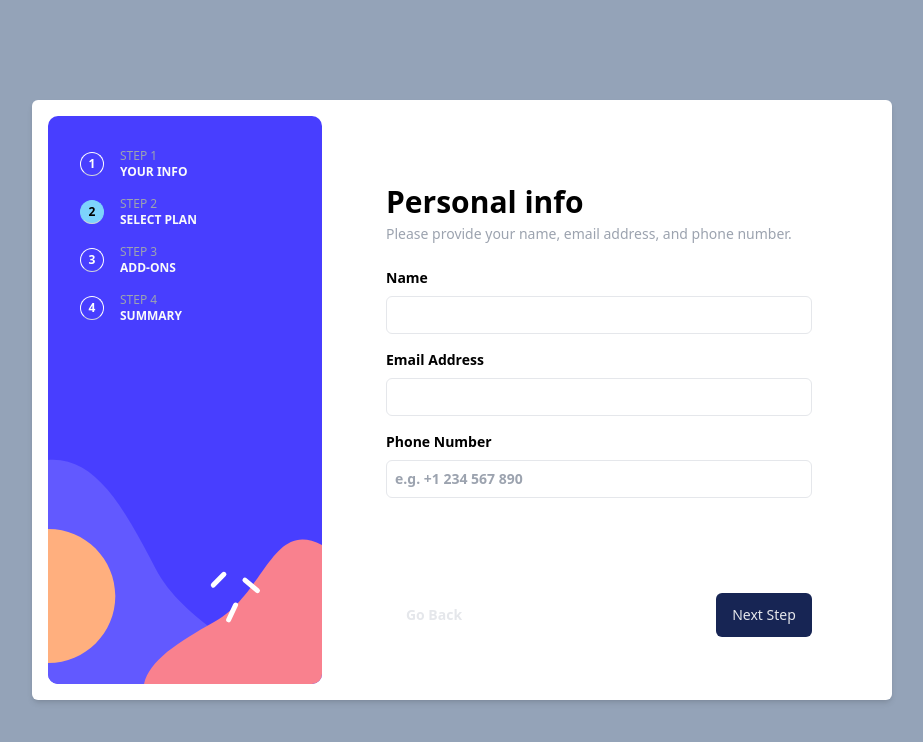
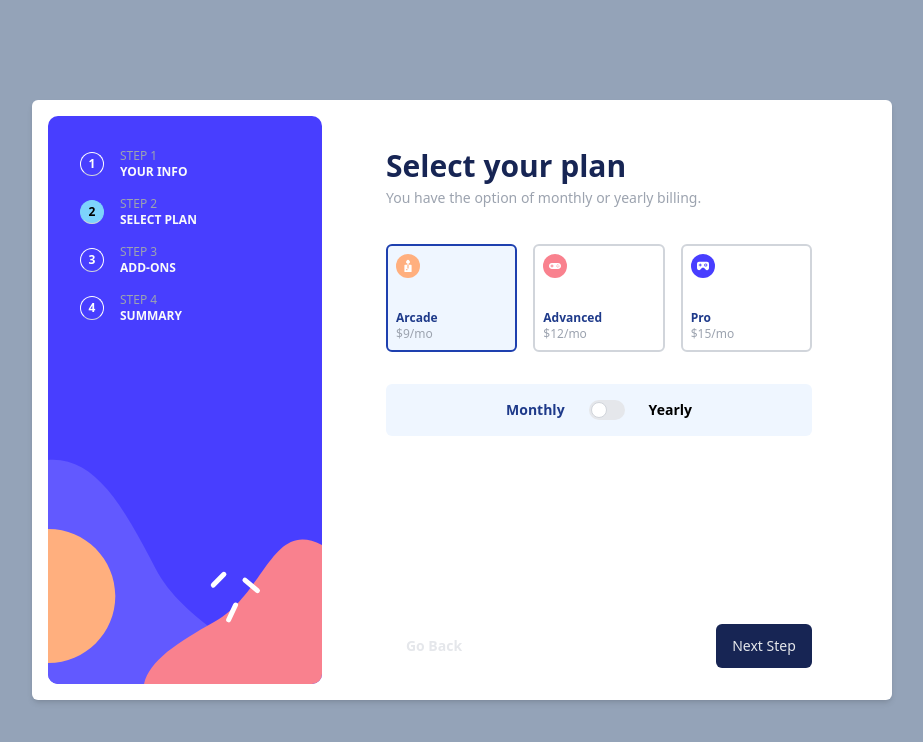
Before and after one commit to PaulV13/multi-step-form-app, a React (Vite) app: page / in a window 1280 px wide. Both pictures are taken after a click on the button "Next Step". Shown: the top 742 px of the page, without its empty margins (178-1101 px from the left). Built offline with nearby package versions, Linux system fonts and the light colour scheme.

Commit message:
Add select plan step

```diff
--- a/src/App.tsx
+++ b/src/App.tsx
@@ -1,7 +1,11 @@
 import { useState } from "react";
-import Sidebar from "./components/Sidebar";
-import PersonalInfo from "./components/PersonalInfo";
-import { usePersonalInfo } from "./store";
+import { usePersonalInfo } from "./stores/storePersonalInfo";
+import { useSelectPlan } from "./stores/storeSelectPlan";
+
+import Sidebar from "./components/Sidebar/Sidebar";
+import PersonalInfo from "./components/PersonalInfo/PersonalInfo";
+import SelectPlan from "./components/SelectPlan/SelectPlan";
+
 import "./index.css";
 
 type SidebarOptionType = {
@@ -10,14 +14,29 @@ type SidebarOptionType = {
   option: string;
 };
 
+function showStep(step: number) {
+  switch (step) {
+    case 1:
+      return <PersonalInfo />;
+    case 2:
+      return <SelectPlan />;
+    case 3:
+      return <h1>Add-ons</h1>;
+    case 4:
+      return <h1>Summary</h1>;
+    case 5:
+      return <h1>5555</h1>;
+    default:
+      return <PersonalInfo />;
+  }
+}
+
 function App() {
   const name = usePersonalInfo((state) => state.name);
   const email = usePersonalInfo((state) => state.email);
   const phone = usePersonalInfo((state) => state.phone);
-
-  console.log("Name: ", name);
-  console.log("Email", email);
-  console.log("Phone", phone);
+  const plan = useSelectPlan((state) => state.selectedPlan);
+  const billingPlan = useSelectPlan((state) => state.billingPlan);
 
   const steps: SidebarOptionType[] = [
     { number: 1, title: "STEP 1", option: "YOUR INFO" },
@@ -42,14 +61,22 @@ function App() {
   const handleConfirm = () => {
     console.log("Confirmed");
     // TODO: Show data in a modal and reset the forms
+    console.log("Name: ", name);
+    console.log("Email: ", email);
+    console.log("Phone: ", phone);
+    console.log("Plan: ", plan);
+    console.log("Billing plan: ", billingPlan);
   };
 
   return (
     <div className="w-screen h-screen flex justify-center items-center bg-slate-400">
       <section className="flex w-[860px] p-4 rounded-md bg-white shadow-md">
         <Sidebar selectedStepOption={selectedStepOption} steps={steps} />
-        <div className="flex flex-1 flex-col justify-around items-center p-4">
-          <PersonalInfo />
+        <div className="flex flex-1 flex-col justify-between p-4">
+          <div className="w-full px-12 py-4">
+            {showStep(selectedStepOption)}
+          </div>
+
           <div className="flex w-full justify-between px-12">
             <button
               className={`w-24 px-4 py-3 font-bold text-gray-200 hover:text-blue-800 text-sm ${
--- a/src/components/PersonalInfo.tsx
+++ b/src/components/PersonalInfo/PersonalInfo.tsx
@@ -1,4 +1,4 @@
-import { usePersonalInfo } from "../store";
+import { usePersonalInfo } from "../../stores/storePersonalInfo";
 
 function PersonalInfo() {
   const updateName = usePersonalInfo((state) => state.updateName);
@@ -6,7 +6,7 @@ function PersonalInfo() {
   const updatePhone = usePersonalInfo((state) => state.updatePhone);
 
   return (
-    <div className="w-full px-12 py-4">
+    <>
       <div className="mb-6">
         <h2 className="text-3xl font-bold my-1">Personal info</h2>
         <p className="text-gray-400 text-sm my-1">
@@ -49,7 +49,7 @@ function PersonalInfo() {
           placeholder="e.g. +1 234 567 890"
         />
       </form>
-    </div>
+    </>
   );
 }
 
--- /dev/null
+++ b/src/components/SelectPlan/CardPlan.tsx
@@ -0,0 +1,41 @@
+import { CardPlanType, useSelectPlan } from "../../stores/storeSelectPlan";
+
+function CardPlan({ id, title, price, logo, monthFree }: CardPlanType) {
+  const plan = {
+    id,
+    title,
+    price,
+    logo,
+    monthFree,
+  };
+  const setSelectedPlan = useSelectPlan((state) => state.setSelectedPlan);
+  const selectedPlan = useSelectPlan((state) => state.selectedPlan);
+  const billing = useSelectPlan((state) => state.billingPlan);
+
+  return (
+    <div
+      onClick={() => setSelectedPlan(plan)}
+      className={`flex flex-col flex-1 gap-8 justify-between ${
+        selectedPlan.id == id
+          ? "bg-blue-50 border-blue-800"
+          : "bg-transparent border-gray-300"
+      } p-2 border-2 rounded-md`}
+    >
+      <div>
+        <img width={24} height={24} src={logo} />
+      </div>
+
+      <div>
+        <h2 className="text-xs text-blue-900 font-bold">{title}</h2>
+        <p className="text-xs text-gray-400">
+          ${billing === "Monthly" ? price + "/mo" : price * 10 + "/yr"}
+        </p>
+        {billing === "Yearly" && (
+          <p className="text-[10px] font-bold text-blue-800">2 months free</p>
+        )}
+      </div>
+    </div>
+  );
+}
+
+export default CardPlan;
--- /dev/null
+++ b/src/components/SelectPlan/SelectPlan.tsx
@@ -0,0 +1,54 @@
+import CardPlan from "./CardPlan";
+import ToggleBilling from "./ToggleBilling";
+import { useSelectPlan } from "../../stores/storeSelectPlan";
+
+function SelectPlan() {
+  const plans = useSelectPlan((state) => state.plans);
+  const selectedPlan = useSelectPlan((state) => state.selectedPlan);
+  const setSelectedPlan = useSelectPlan((state) => state.setSelectedPlan);
+  const billing = useSelectPlan((state) => state.billingPlan);
+  const setBilling = useSelectPlan((state) => state.setBillingPlan);
+
+  const handleBilling = (checked: boolean) => {
+    if (checked) {
+      setBilling("Yearly");
+      const newPlan = {
+        ...selectedPlan,
+        price: selectedPlan.price * 10,
+        monthFree: 2,
+      };
+      setSelectedPlan(newPlan);
+    } else {
+      setBilling("Monthly");
+    }
+  };
+
+  return (
+    <>
+      <section className="flex flex-col gap-8">
+        <div>
+          <h2 className="font-bold text-blue-950 text-3xl">Select your plan</h2>
+          <p className="text-gray-400 text-sm my-1">
+            You have the option of monthly or yearly billing.
+          </p>
+        </div>
+
+        <section className="flex justify-between gap-4">
+          {plans.map((plan) => (
+            <CardPlan
+              key={plan.id}
+              id={plan.id}
+              title={plan.title}
+              price={plan.price}
+              logo={plan.logo}
+              monthFree={plan.monthFree}
+            />
+          ))}
+        </section>
+        <ToggleBilling setBilling={handleBilling} billing={billing} />
+      </section>
+    </>
+  );
+}
+
+export default SelectPlan;
--- /dev/null
+++ b/src/components/SelectPlan/ToggleBilling.tsx
@@ -0,0 +1,42 @@
+type ToggleBillingProps = {
+  billing: string;
+  setBilling: (checked: boolean) => void;
+};
+
+function ToggleBilling({ setBilling, billing }: ToggleBillingProps) {
+  const onBilling = (e: React.ChangeEvent<HTMLInputElement>) => {
+    if (e.target.checked) {
+      setBilling(true);
+    } else {
+      setBilling(false);
+    }
+  };
+
+  return (
+    <div className="flex justify-center p-4 bg-blue-50 rounded-md">
+      <label className="flex items-center justify-center cursor-pointer">
+        <span
+          className={`me-6 text-sm font-semibold
+           ${billing === "Monthly" ? "text-blue-900" : "dark:text-gray-400"}`}
+        >
+          Monthly
+        </span>
+        <input
+          onChange={(e) => onBilling(e)}
+          type="checkbox"
+          value={billing}
+          className="sr-only peer"
+        />
+        <div className="relative w-9 h-5 bg-gray-200 peer-focus:outline-none peer-focus:ring-4 peer-focus:ring-blue-300 dark:peer-focus:ring-blue-950 rounded-full peer dark:bg-gray-700 peer-checked:after:translate-x-full rtl:peer-checked:after:-translate-x-full peer-checked:after:border-white after:content-[''] after:absolute after:top-[2px] after:start-[2px] after:bg-white after:border-gray-300 after:border after:rounded-full after:h-4 after:w-4 after:transition-all dark:border-gray-600 peer-checked:bg-blue-900"></div>
+        <span
+          className={`ms-6 text-sm font-semibold
+         ${billing === "Yearly" ? "text-blue-900" : "dark:text-gray-400"}`}
+        >
+          Yearly
+        </span>
+      </label>
+    </div>
+  );
+}
+
+export default ToggleBilling;
--- /dev/null
+++ b/src/stores/storeSelectPlan.ts
@@ -0,0 +1,45 @@
+import { create } from "zustand";
+import logoArcade from "../assets/images/icon-arcade.svg";
+import logoAdvanced from "../assets/images/icon-advanced.svg";
+import logoPro from "../assets/images/icon-pro.svg";
+
+export type CardPlanType = {
+  id: number;
+  title: string;
+  price: number;
+  logo: string;
+  monthFree: number;
+};
+
+const plans: CardPlanType[] = [
+  { id: 1, title: "Arcade", price: 9, logo: logoArcade, monthFree: 0 },
+  { id: 2, title: "Advanced", price: 12, logo: logoAdvanced, monthFree: 0 },
+  { id: 3, title: "Pro", price: 15, logo: logoPro, monthFree: 0 },
+];
+
+type StateSelectPlan = {
+  plans: CardPlanType[];
+  selectedPlan: CardPlanType;
+  billingPlan: "Monthly" | "Yearly";
+};
+
+type ActionsSelectPlan = {
+  setSelectedPlan: (plan: CardPlanType) => void;
+  setBillingPlan: (toggle: "Monthly" | "Yearly") => void;
+};
+
+export const useSelectPlan = create<StateSelectPlan & ActionsSelectPlan>(
+  (set) => ({
+    plans: plans,
+    selectedPlan: {
+      id: 1,
+      title: "Arcade",
+      price: 9,
+      logo: logoArcade,
+      monthFree: 0,
+    },
+    billingPlan: "Monthly",
+    setSelectedPlan: (plan) => set(() => ({ selectedPlan: plan })),
+    setBillingPlan: (billing) => set(() => ({ billingPlan: billing })),
+  })
+);
```
Also changed, not shown: src/components/Sidebar/Sidebar.tsx (renamed from src/components/Sidebar.tsx), src/components/Sidebar/SidebarOption.tsx (renamed from src/components/SidebarOption.tsx), src/stores/storePersonalInfo.ts (renamed from src/store.ts).
